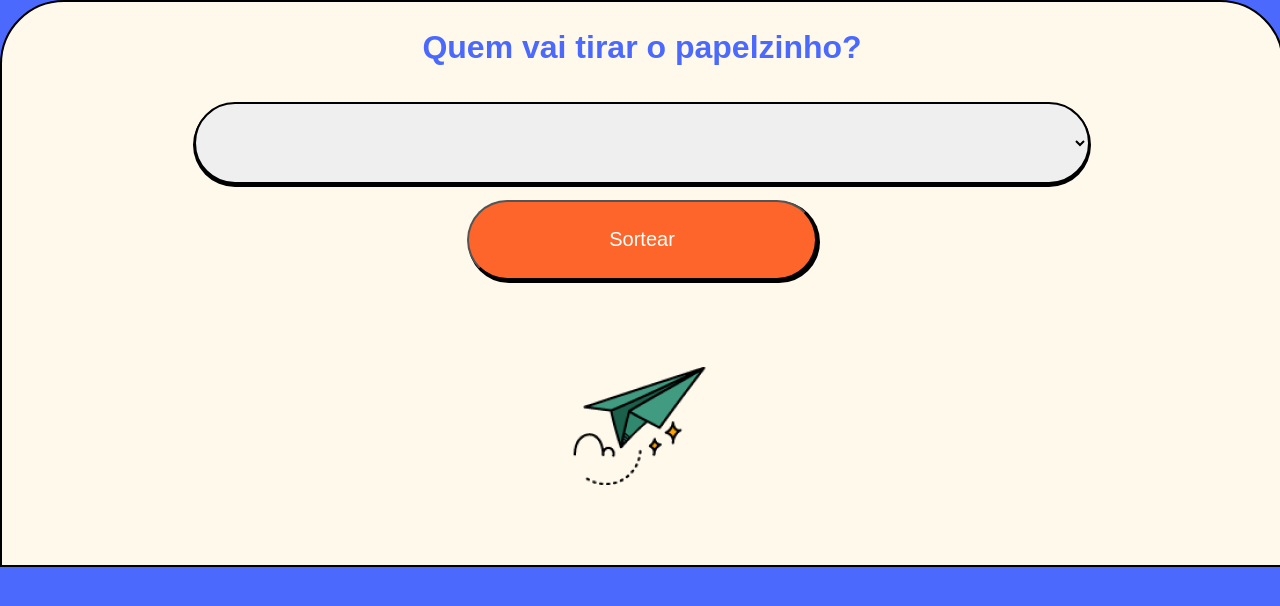
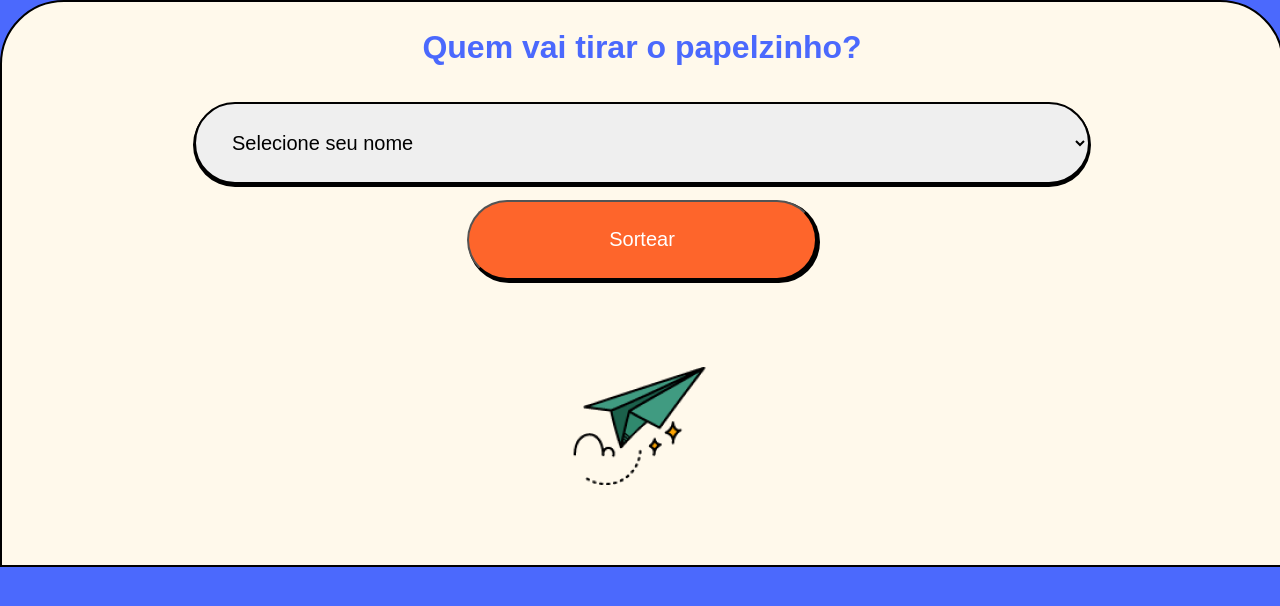
Before and after one commit to lucas648/sorteador-amigo-Secreto, a React (Create React App) app: page /sorteio in a window 1280 px wide. Shown: the top 606 px of the page. Built offline with nearby package versions, Linux system fonts and the light colour scheme.

Commit message:
concertando bug quando se tenta sortear cpm o primeiro usuário

```diff
--- a/src/pages/sorteio/index.tsx
+++ b/src/pages/sorteio/index.tsx
@@ -33,6 +33,7 @@
           value={participanteDaVez}
           onChange={evento=> setParticipanteDaVez(evento.target.value)}
         >
+          <option>Selecione seu nome</option>
           {participantes.map(
             participante=>
               <option key={participante}>{participante}</option>
```
Also changed, not shown: 1 other file (tests, documents, lock files or other folders).
